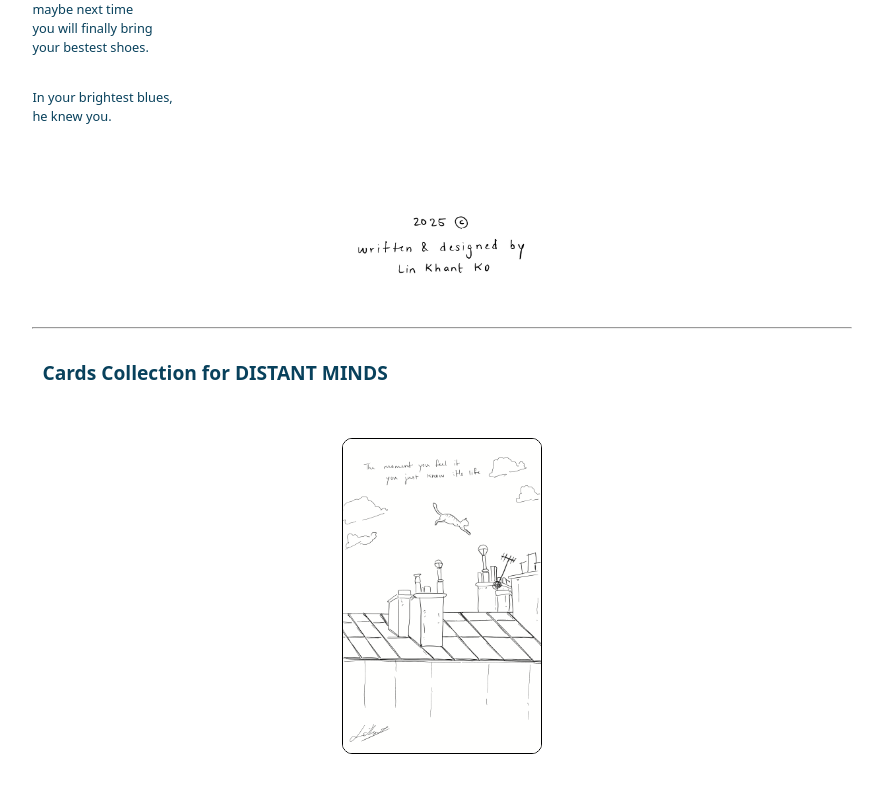
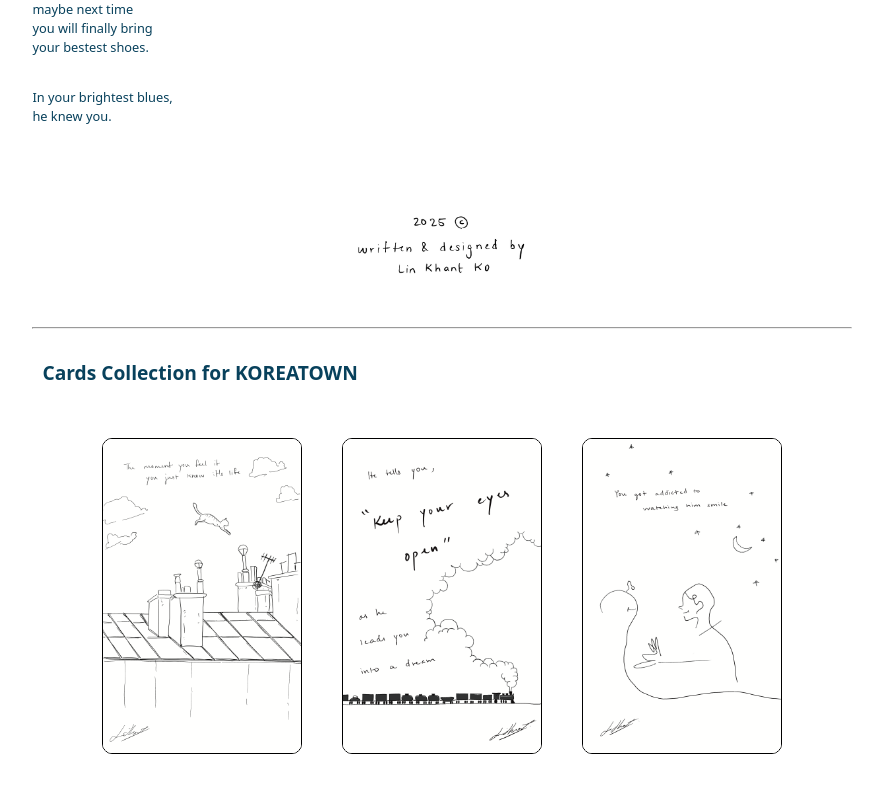
Before and after one commit to Linkhant19/midnightfriendshipservice, a React (Vite) app: page /poem2 in a window 1280 px wide. Shown: the part 1808-2600 px from the top of the page, without its empty margins (198-1081 px from the left). Built offline with nearby package versions, Linux system fonts and the light colour scheme.

Commit message:
added two new cards

```diff
--- a/src/components/Cards.tsx
+++ b/src/components/Cards.tsx
@@ -81,7 +81,7 @@ export default function Cards() {
         {
             img: './cards/card0.png',
             alt: 'card1',
-            poem: 'poem1',
+            poem: 'Distant Minds',
         },
         {
             img: './cards/card1.png',
@@ -106,12 +106,12 @@ export default function Cards() {
         {
             img: './cards/card5.png',
             alt: 'card5',
-            poem: 'poem2',
+            poem: 'Koreatown',
         },
         {
             img: './cards/card6.png',
             alt: 'card6',
-            poem: 'poem3',
+            poem: 'The Midnight Friendship Service',
         },
         {
             img: './cards/card7.png',
@@ -132,7 +132,17 @@ export default function Cards() {
             img: './cards/card10.png',
             alt: 'card10',
             poem: 'poem1',
-        }
+        },
+        {
+            img: './cards/card11.png',
+            alt: 'card11',
+            poem: 'poem2',
+        },
+        {
+            img: './cards/card12.png',
+            alt: 'card12',
+            poem: 'poem2',
+        },
     ]
 
     return (
@@ -156,7 +166,7 @@ export default function Cards() {
                             >
                                 open image
                             </a>
-                            <a href={`/${card.poem}`}>open poem</a>
+                            <a href={`/${card.poem}`}>sent from: {card.poem}</a>
                         </StyledDesc>
                     </StyledCardContainer>
                 ))}
--- a/src/components/PoemThree.tsx
+++ b/src/components/PoemThree.tsx
@@ -86,7 +86,7 @@ export default function PoemThree() {
 
     return (
         <StyledDiv>
-            <StyledTitle> The Midnight Friendship Service </StyledTitle>
+            <StyledTitle>The Midnight Friendship Service</StyledTitle>
 
             <StyledStanza>
                 Moonlight <br />
@@ -236,7 +236,7 @@ export default function PoemThree() {
             <br />
             <hr />
 
-            <StyledSubtitle>Cards Collection for DISTANT MINDS</StyledSubtitle>
+            <StyledSubtitle>Cards Collection for THE MIDNIGHT FRIENDSHIP SERVICE</StyledSubtitle>
             <CardCollection>
                 {cards.map((card) => (
                     <StyledCard key={card.alt}>
--- a/src/components/PoemTwo.tsx
+++ b/src/components/PoemTwo.tsx
@@ -69,6 +69,14 @@ export default function PoemTwo() {
         {
             img: './cards/card5.png',
             alt: 'card5',
+        },
+        {
+            img: './cards/card11.png',
+            alt: 'card11',
+        },
+        {
+            img: './cards/card12.png',
+            alt: 'card12',
         },
     ]
 
@@ -194,7 +202,7 @@ export default function PoemTwo() {
             <br />
             <hr />
 
-            <StyledSubtitle>Cards Collection for DISTANT MINDS</StyledSubtitle>
+            <StyledSubtitle>Cards Collection for KOREATOWN</StyledSubtitle>
             <CardCollection>
                 {cards.map((card) => (
                     <StyledCard key={card.alt}>
```
Also changed, not shown: public/cards/card11.png (added), public/cards/card12.png (added).
